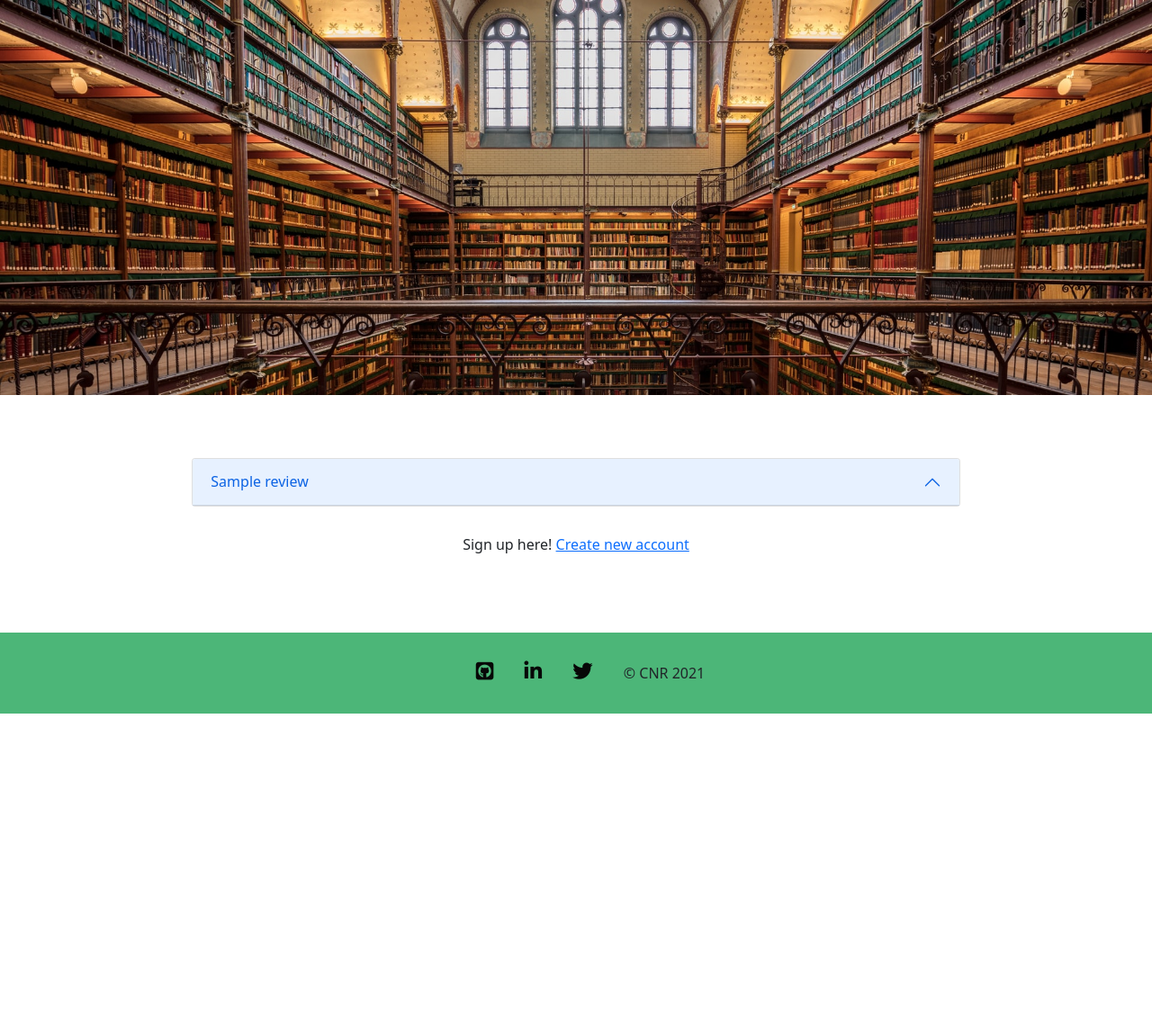
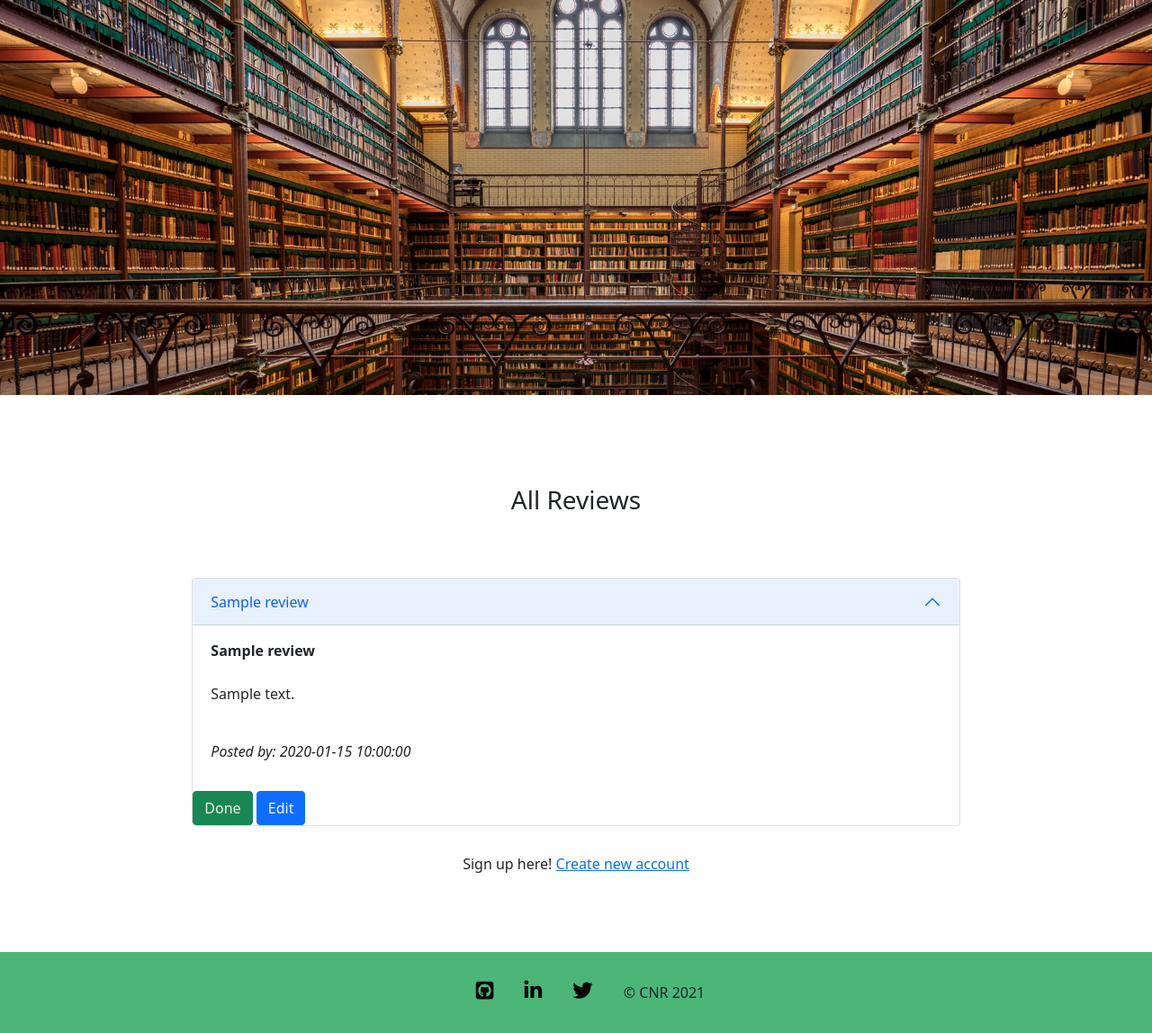
Before and after one commit to dennisdevio/milestone-project-3, a Flask app: page / in a window 1280 px wide. Shown: the part 585-1733 px from the top of the page at 90% size. Before the commit the page ends 1378 px from the top, so only its background shows below. Run offline with Flask 2, Linux system fonts and the light colour scheme; a database or web service that is not in the repository returns one stand-in record (values such as "Sample title"); some libraries are stand-ins or nearby versions.

Commit message:
add buttons to review posts

```diff
--- a/static/css/style.css
+++ b/static/css/style.css
@@ -37,15 +37,10 @@ main {
 
 /* HOMEPAGE */
 
-
-
-/*
-.accordion-button {
-    background-color: rgba(23, 161, 80, 0.767);
+.review-button a {
+    text-decoration: none;
+    color: linen;
 }
-*/
-
-
 
 .top-accordion {
     margin-top: 70px;
--- a/static/js/script.js
+++ b/static/js/script.js
@@ -1,7 +1,5 @@
-/*var collapseElementList = [].slice.call(document.querySelectorAll('.collapse'))*/
+var collapseElementList = [].slice.call(document.querySelectorAll('.collapse'))
 
-/*
 var collapseList = collapseElementList.map(function (collapseEl) {
   return new bootstrap.Collapse(collapseEl)
 })
-*/
--- a/templates/reviews.html
+++ b/templates/reviews.html
@@ -7,6 +7,7 @@
     <h4 class="text-center free-heading"><i>It's free!</i></h4>
     <img src="../static/images/homepage_image_big.jpg" alt="image of library" class="homepage-image">
 
+    <h3 class="text-center">All Reviews</h3>
 
     <div class="accordion col-md-8 offset-md-2 top-accordion" id="accordionExample">
         {% for review in reviews %}
@@ -26,6 +27,12 @@
                     <p><em>Posted by: {{review.added_by }}</em></p>
                 </div>
             </div>
+            <button type="submit" class="btn btn-success review-button">
+                <a href="">Done</a>
+            </button>
+            <button type="submit" class="btn btn-primary review-button">
+                <a href="">Edit</a>
+            </button>
         </div>
         {% endfor %}
     </div>
```
